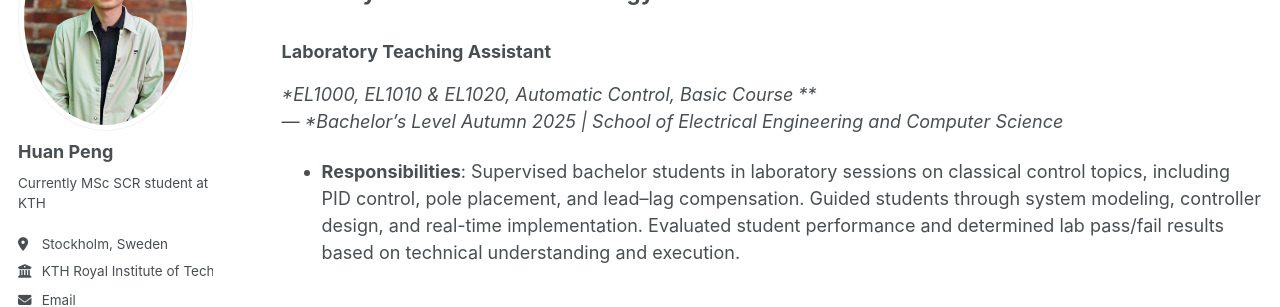
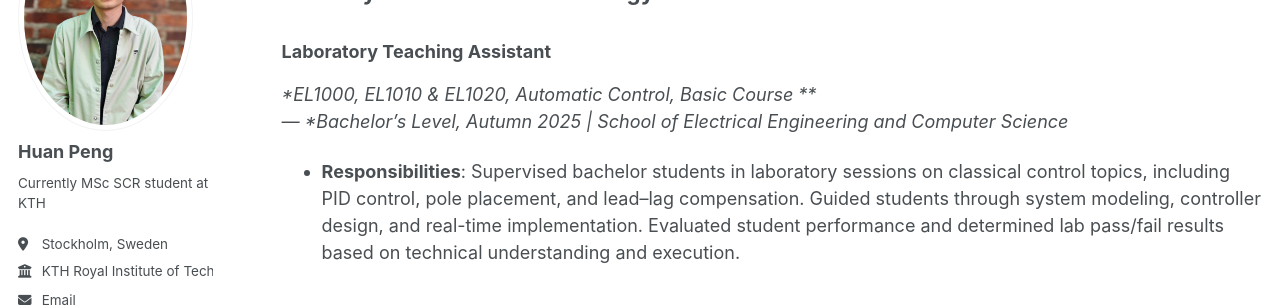
Before and after one commit to huanpen/huanpeng, a Jekyll site: the page built from _pages/teaching.md, in a window 1280 px wide and 946 px high. Shown: the part 201-508 px from the top of the window. Built offline with Jekyll 4.4.1, drawn with Linux system fonts in a browser that asks for light colours; some web fonts are replaced.

```diff
--- a/_pages/teaching.md
+++ b/_pages/teaching.md
@@ -8,8 +8,8 @@ author_profile: true
 ## KTH Royal Institute of Technology
 
 ### **Laboratory Teaching Assistant**
-**EL1000, EL1010 & EL1020, Automatic Control, Basic Course ** <br>— *Bachelor's Level*
-  *Autumn 2025 | School of Electrical Engineering and Computer Science*
+**EL1000, EL1010 & EL1020, Automatic Control, Basic Course ** <br>
+— *Bachelor's Level, Autumn 2025 | School of Electrical Engineering and Computer Science*
   * **Responsibilities**: Supervised bachelor students in laboratory sessions on classical control topics, including PID control, pole placement, and lead--lag compensation. Guided students through system modeling, controller design, and real-time implementation. Evaluated student performance and determined lab pass/fail results based on technical understanding and execution.
   * **Key Topic**: Control Systems, Process Control
 ---
```
